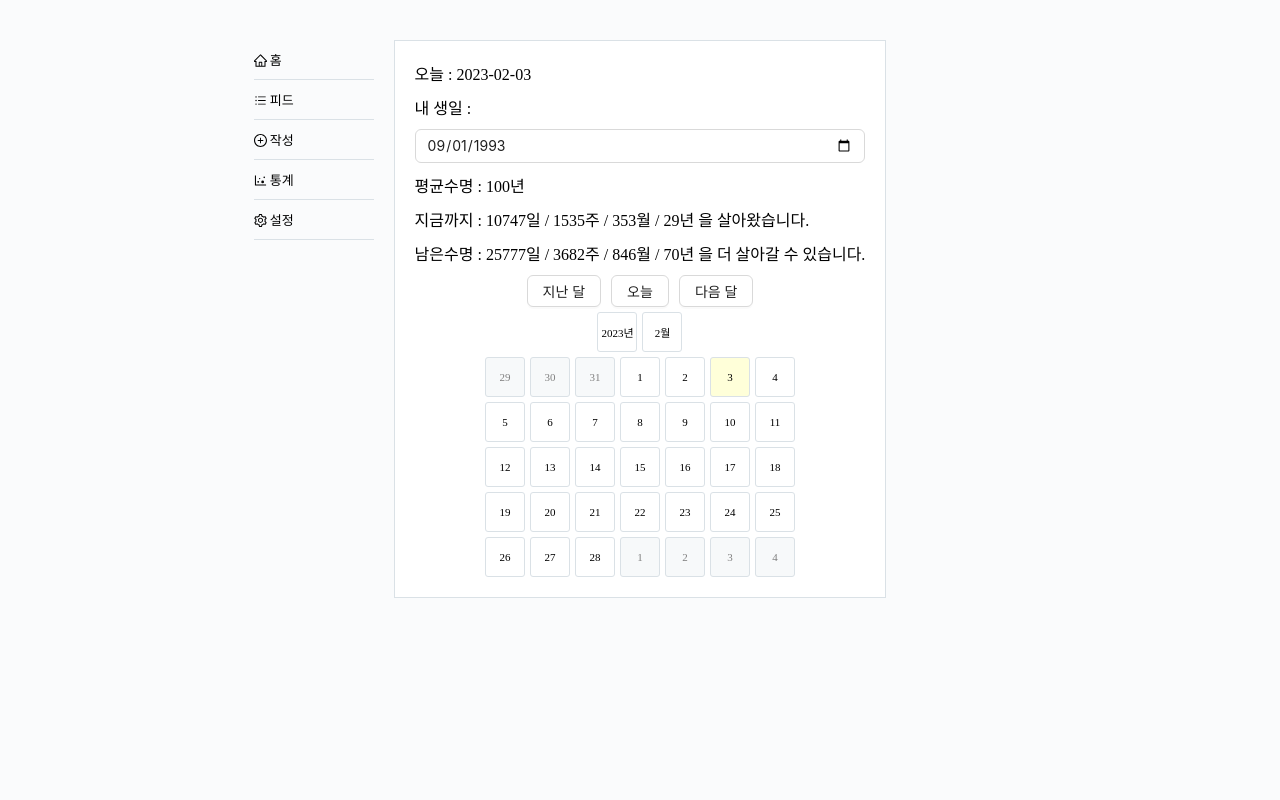
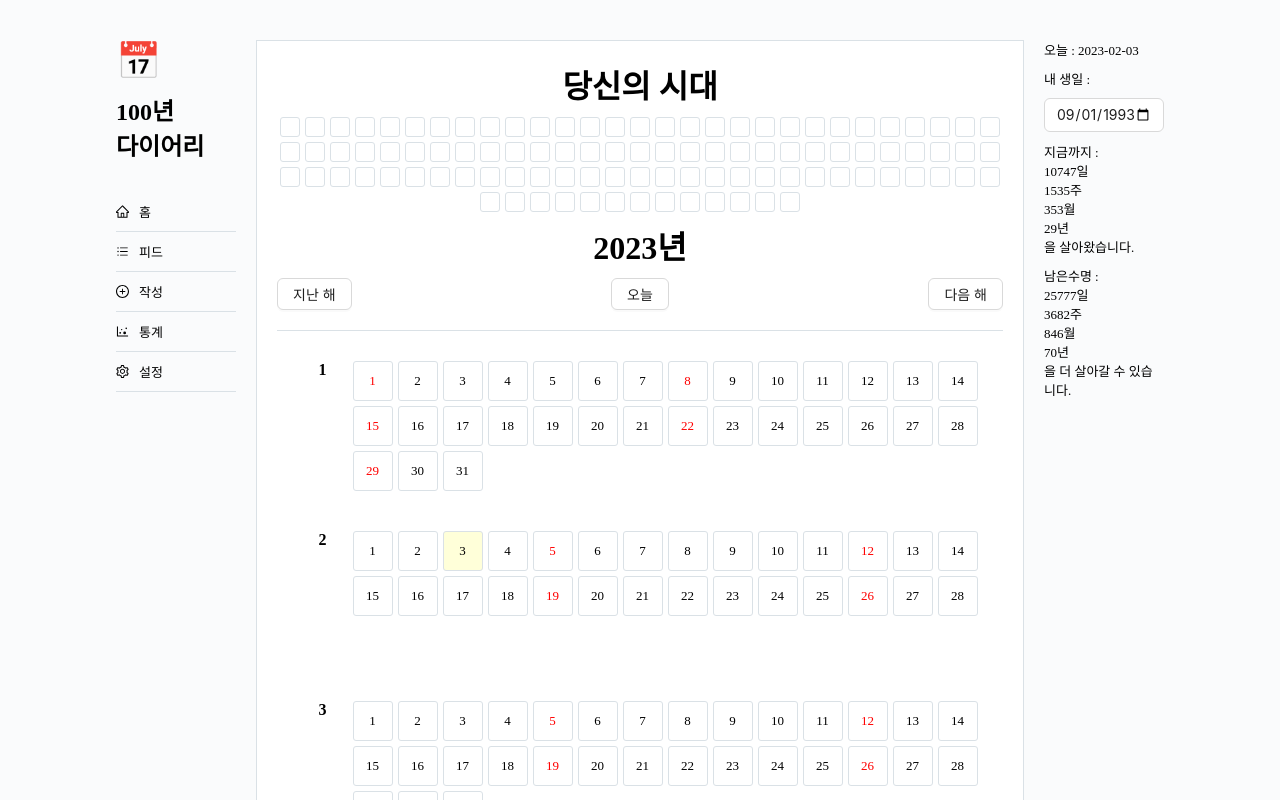
Before and after one commit to lekosk2001/one_hundred_years_diary, a Next.js app: page / in a window 1280 px wide. Shown: the top 800 px of the page. Built offline with nearby package versions, Linux system fonts and the light colour scheme.

Commit message:
feat: 전체 레이아웃 지정.

```diff
--- a/src/components/commons/layout/index.tsx
+++ b/src/components/commons/layout/index.tsx
@@ -1,9 +1,11 @@
 import { Main } from '@/styles/home_style'
 import { BarsOutlined, DotChartOutlined, HomeOutlined, PlusCircleOutlined, SettingOutlined } from '@ant-design/icons'
 import styled from '@emotion/styled'
+import { Input } from 'antd'
+import Title from 'antd/es/typography/Title'
+import dayjs from 'dayjs'
 import Link from 'next/link'
-import React from 'react'
-import { JsxChild } from 'typescript'
+import React, { ChangeEvent, useState } from 'react'
 
 type Props = {
     children: JSX.Element
@@ -12,15 +14,28 @@ type Props = {
 
 const Layout = (props: Props) => {
     const LayoutStyle = styled.div`
+        display: flex;
         padding: 0px 20px;
-        display: flex;
         margin: 40px auto;
+        gap: 20px;
         justify-content: center;
-        gap: 20px;
+    `
+    const Title = styled.h1`
+
+    `
+    const Logo = styled.div`
+    font-size: 36px;
+
     `
 
     const Aside = styled.aside`
+        display: flex;
         width: 120px;
+        flex-direction:column;
+        gap: 10px;
+        p{
+            font-size: 13px;
+        }
     `
 
     const LinkLists = styled.ul`
@@ -28,17 +43,35 @@ const Layout = (props: Props) => {
         flex-direction: column;
     `
 
+    const Space = styled.div`
+        height: 10px;
+    `
+
     const LinkStyle = styled.li`
-
+        display: flex;
+        gap: 10px;
+        align-items: center;
         font-size: 13px;
         list-style: none;
         padding: 10px 0px;
         border-bottom: 1px solid #dae1e6;
     `
 
+    const today = dayjs()
+    const [birthDay, setBirthDay] = useState(dayjs("1993-9-1"))
+
+
+    const onchangeBirthDay = (e: ChangeEvent<HTMLInputElement>) => {
+        setBirthDay(dayjs(e.target.value))
+    }
+
+
     return (
         <LayoutStyle>
             <Aside>
+                <Logo>📅</Logo>
+                <Title>100년 <br />다이어리</Title>
+                <Space />
                 <LinkLists>
                     <Link href={"/"}><LinkStyle><HomeOutlined /> 홈</LinkStyle></Link>
                     <Link href={"/"}><LinkStyle><BarsOutlined /> 피드</LinkStyle></Link>
@@ -48,7 +81,29 @@ const Layout = (props: Props) => {
                 </LinkLists>
             </Aside>
             <Main>{props.children}</Main>
-            <Aside></Aside>
+            <Aside>
+                <p>오늘 : {today.format("YYYY-MM-DD")}</p>
+
+                <p>내 생일 : </p>
+                <Input type='date' onChange={onchangeBirthDay} defaultValue={birthDay.format("YYYY-MM-DD")}></Input>
+
+                <div>
+                    <p>지금까지 : </p>
+                    <p>{today.diff(birthDay, "day")}일</p>
+                    <p>{today.diff(birthDay, "weeks")}주</p>
+                    <p>{today.diff(birthDay, "month")}월</p>
+                    <p>{today.diff(birthDay, "years")}년</p>
+                    <p>을 살아왔습니다.</p>
+                </div>
+                <div>
+                    <p>남은수명 :</p>
+                    <p>{birthDay.add(100, "years").diff(today, "days")}일</p>
+                    <p>{birthDay.add(100, "years").diff(today, "weeks")}주</p>
+                    <p>{birthDay.add(100, "years").diff(today, "months")}월</p>
+                    <p>{birthDay.add(100, "years").diff(today, "years")}년</p>
+                    <p>을 더 살아갈 수 있습니다.</p>
+                </div>
+            </Aside>
         </LayoutStyle>
     )
 }
--- a/src/pages/[date]/index.tsx
+++ b/src/pages/[decades]/[years]/[date]/index.tsx
@@ -2,7 +2,7 @@ import React from 'react'
 import { useRouter } from 'next/router'
 type Props = {}
 
-const index = (props: Props) => {
+const Date = (props: Props) => {
 
     const router = useRouter()
     return (
@@ -10,4 +10,4 @@ const index = (props: Props) => {
     )
 }
 
-export default index
+export default Date
--- /dev/null
+++ b/src/pages/[decades]/[years]/index.tsx
@@ -0,0 +1,9 @@
+type Props = {}
+
+const Years = (props: Props) => {
+    return (
+        <div>2023</div>
+    )
+}
+
+export default Years
--- /dev/null
+++ b/src/pages/[decades]/index.tsx
@@ -0,0 +1,60 @@
+import styled from '@emotion/styled'
+import { useRouter } from 'next/router'
+import React from 'react'
+
+type Props = {}
+
+const Decades = (props: Props) => {
+    const DacadesBlock = styled.div`
+        font-size: 11px;
+        width: 310px;
+        height: 60px;
+        border-radius: 3px;
+        border: 1px solid #dae1e6;
+        display: flex;
+        align-items: center;
+        justify-content: center;
+        cursor: pointer;
+    `
+
+    const BlockContainer = styled.div`
+        display: flex;
+        align-items: center;
+        justify-content: center;
+        flex-wrap: wrap;
+        gap: 5px;
+    `
+
+    const Block = styled.div`
+        width: 20px;
+        border-radius: 3px;
+        height: 20px;
+        border: 1px solid #dae1e6;
+    `
+
+    const Title = styled.h1`
+
+        `
+    const router = useRouter()
+    const onClickDacades = (e: React.MouseEvent<HTMLDivElement>) => {
+        router.push(`/${e.currentTarget.id}/years`)
+    }
+
+    const allYears = []
+    for (let index = 0; index < 100; index++) {
+        allYears.push(
+            <Block key={index} />)
+
+    }
+
+    return (
+        <>
+            <Title>당신의 시대</Title>
+            <BlockContainer>
+                {allYears}
+            </BlockContainer>
+        </>
+    )
+}
+
+export default Decades
--- a/src/pages/index.tsx
+++ b/src/pages/index.tsx
@@ -3,123 +3,90 @@ import dayjs, { Dayjs } from "dayjs"
 import { ChangeEvent, useState } from 'react';
 import { Button, Input } from 'antd';
 import { useRouter } from 'next/router';
+import Decades from './[decades]';
+import Years from './[decades]/[years]';
 
 export default function Home() {
 
 	const today = dayjs()
 	const [focusedDay, setFocusedDay] = useState(dayjs())
-	const [birthDay, setBirthDay] = useState(dayjs("1993-9-1"))
 
 	const router = useRouter()
 
 	const Calendar = (day: Dayjs) => {
 		const allDays = []
 
-		for (let index = 0; index < day.startOf("month").day(); index++) {
-			const eachDayOfPrevMonth = day
-				.startOf("month")
-				.subtract(day.startOf("month").day() - index, 'days')
-			allDays.push(<S.DayBlock
-				key={eachDayOfPrevMonth.format()}
-				style={{
-					backgroundColor: "#f7f9fa",
-					color: "grey"
-				}}
-				onClick={() => onClickDate(eachDayOfPrevMonth)}
-			>{eachDayOfPrevMonth.date()}
-			</S.DayBlock>)
-		}
+		// for (let index = 0; index < day.startOf("month").day(); index++) {
+		// 	const eachDayOfPrevMonth = day
+		// 		.startOf("month")
+		// 		.subtract(day.startOf("month").day() - index, 'days')
+		// 	allDays.push(<S.DayBlock
+		// 		key={eachDayOfPrevMonth.format()}
+		// 		style={{
+		// 			border: "0px",
+		// 			cursor: "auto"
+		// 		}}
+		// 	/>)
+		// }
 
 		for (let index = 0; index < Number(day.endOf("month").format("DD")); index++) {
 			const eachDay = dayjs(`${day.year()}-${day.month() + 1}-${1 + index}`)
 			const isToday = today.isSame(eachDay, "date")
+
 			allDays.push(<S.DayBlock
 				key={eachDay.format()}
 				style={{
-					backgroundColor: isToday ? "#ffffd9" : ""
+					backgroundColor: isToday ? "#ffffd9" : "",
+					color: eachDay.day() === 0 ? "red" : "",
 				}}
 				onClick={() => onClickDate(eachDay)}
 			>{eachDay.date()}
 			</S.DayBlock>)
 		}
 
-		if (42 - day.endOf("month").date() - day.startOf("month").day() > 6) {
-			for (let index = 0; index < 35 - day.endOf("month").date() - day.startOf("month").day(); index++) {
-				const eachDayOfNextMonth = day.endOf("month").add(index + 1, "days")
-				allDays.push(<S.DayBlock
-					key={eachDayOfNextMonth.format()}
-					style={{
-						backgroundColor: "#f7f9fa",
-						color: "grey"
-					}}
-					onClick={() => onClickDate(day)}
-				>{eachDayOfNextMonth.date()}
-				</S.DayBlock>)
-			}
-		} else {
-			for (let index = 0; index < 42 - day.endOf("month").date() - day.startOf("month").day(); index++) {
-				const eachDayOfNextMonth = day.endOf("month").add(index + 1, "days")
-				allDays.push(<S.DayBlock
-					key={eachDayOfNextMonth.format()}
-					style={{
-						backgroundColor: "#f7f9fa",
-						color: "grey"
-					}}
-					onClick={() => onClickDate(eachDayOfNextMonth)}
-				>{eachDayOfNextMonth.date()}
-				</S.DayBlock>)
-			}
-		}
+		if (allDays.length <= 28) { allDays.push(<S.DayBlock style={{ border: " 0px", cursor: "auto" }} />) }
+
 		return allDays
 	}
 
 
-	const onchangeBirthDay = (e: ChangeEvent<HTMLInputElement>) => {
-		setBirthDay(dayjs(e.target.value))
-	}
-
-	const lifeSpan = 100;
-	const 기준일 = -3
-
 	const onClickPrev = () => {
-		setFocusedDay(focusedDay.subtract(1, "month"))
+		setFocusedDay(focusedDay.subtract(1, "year"))
 	}
 
 	const onClickNext = () => {
-		setFocusedDay(focusedDay.add(1, "month"))
+		setFocusedDay(focusedDay.add(1, "year"))
 	}
 
 	const onClickDate = (day: Dayjs) => {
-		router.push(`/${day.format("YYYY-MM-DD")}`)
+		router.push(`/decades/years/${day.format("YYYY-MM-DD")}`)
+	}
+
+	const fullCalendar = []
+	for (let index = 0; index < 12; index++) {
+		fullCalendar.push(<S.MonthContainer key={index}>
+			<S.MonthTitle>
+				{index + 1}
+			</S.MonthTitle>
+			<S.DayBlockContainer>
+				{Calendar(focusedDay.startOf("year").month(index))}
+			</S.DayBlockContainer>
+		</S.MonthContainer>)
 	}
 
 	return (
 		<>
-			<p>오늘 : {today.format("YYYY-MM-DD")}</p>
+			<Decades></Decades>
+			<S.Title>{focusedDay.get("year")}년</S.Title>
+			<S.ButtonsWrapper>
+				<Button onClick={onClickPrev}>지난 해</Button>
+				<Button onClick={() => setFocusedDay(today)}>오늘</Button>
+				<Button onClick={onClickNext}>다음 해</Button>
+			</S.ButtonsWrapper>
 
-			<p>내 생일 :</p>
-			<Input type='date' onChange={onchangeBirthDay} defaultValue={birthDay.format("YYYY-MM-DD")}></Input>
-
-			<p>평균수명 : {lifeSpan}년</p>
-			<p>지금까지 : {today.diff(birthDay, "day")}일 / {today.diff(birthDay, "weeks")}주 / {today.diff(birthDay, "month")}월 / {today.diff(birthDay, "years")}년 을 살아왔습니다.</p>
-			<p>남은수명 : {birthDay.add(lifeSpan, "years").diff(today, "days")}일 / {birthDay.add(lifeSpan, "years").diff(today, "weeks")}주 / {birthDay.add(lifeSpan, "years").diff(today, "months")}월 / {birthDay.add(lifeSpan, "years").diff(today, "years")}년 을 더 살아갈 수 있습니다.</p>
-
-			<S.RowWrapper>
-				<S.ButtonsWrapper>
-					<Button onClick={onClickPrev}>지난 달</Button>
-					<Button onClick={() => setFocusedDay(today)}>오늘</Button>
-					<Button onClick={onClickNext}>다음 달</Button>
-				</S.ButtonsWrapper>
-
-				<S.DayBlockContainer>
-					<S.DayBlock>{focusedDay.get("year")}년</S.DayBlock>
-					<S.DayBlock>{focusedDay.get("month") + 1}월</S.DayBlock>
-				</S.DayBlockContainer>
-				<S.DayBlockContainer>
-					{Calendar(focusedDay)}
-				</S.DayBlockContainer>
-			</S.RowWrapper>
-
+			<S.CalendarContainer>
+				{fullCalendar}
+			</S.CalendarContainer>
 		</>
 	)
 }
--- a/src/styles/home_style.ts
+++ b/src/styles/home_style.ts
@@ -4,36 +4,61 @@ export const Main = styled.main`
     background-color: #fff;
     padding: 20px 20px;
     display: flex;
-    justify-content: center;
-    max-width: 768px;
+    align-items: center;
+    width: 768px;
+    min-width: 360px;
     flex-direction: column;
     border: 1px solid #dae1e6;
     gap: 10px;
 `
 
-export const ButtonsWrapper = styled.div`
+
+export const CalendarContainer = styled.section`
+    display: flex;
+    flex-wrap: wrap;
+    gap: 40px;
+    padding: 20px 0px;
+    justify-content: center;
+
+`
+
+
+export const MonthContainer = styled.div`
+    display: flex;
+    gap: 10px;
+    min-height: 130px;
+
+`
+
+export const ButtonsWrapper = styled.section`
+    width: 100%;
     display: flex;
     justify-content: space-between;
     gap: 10px;
-`
-
-export const RowWrapper = styled.div`
-    display: flex;
-    flex-direction: column;
-    align-items: center;
-    gap: 5px;
+    padding-bottom: 20px;
+    border-bottom: 1px solid #dae1e6;
 `
 
 export const DayBlockContainer = styled.div`
-    width: 310px;
+    min-width: 310px;
+    max-width: 625px;
     display: flex;
     gap: 5px;
     flex-wrap: wrap;
+`
+
+export const Title = styled.h1`
+`
+
+export const MonthTitle = styled.h4`
+    display: flex;
     justify-content: center;
+    min-width: 40px;
+
 `
 
 export const DayBlock = styled.div`
-    font-size: 11px;
+    font-size: 13px;
     width: 40px;
     height: 40px;
     border-radius: 3px;
```
